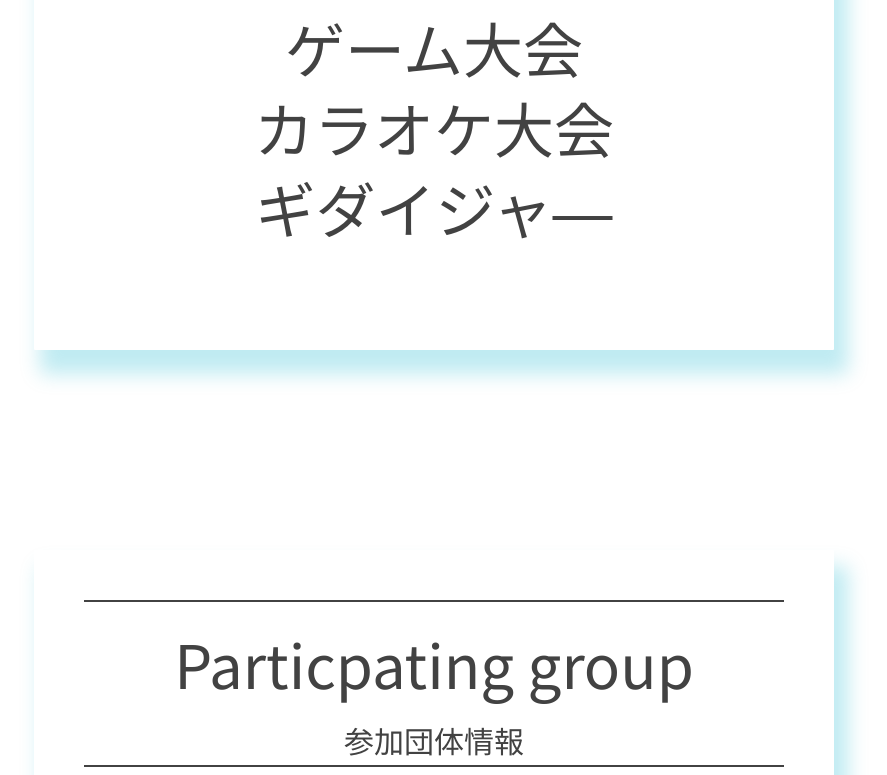
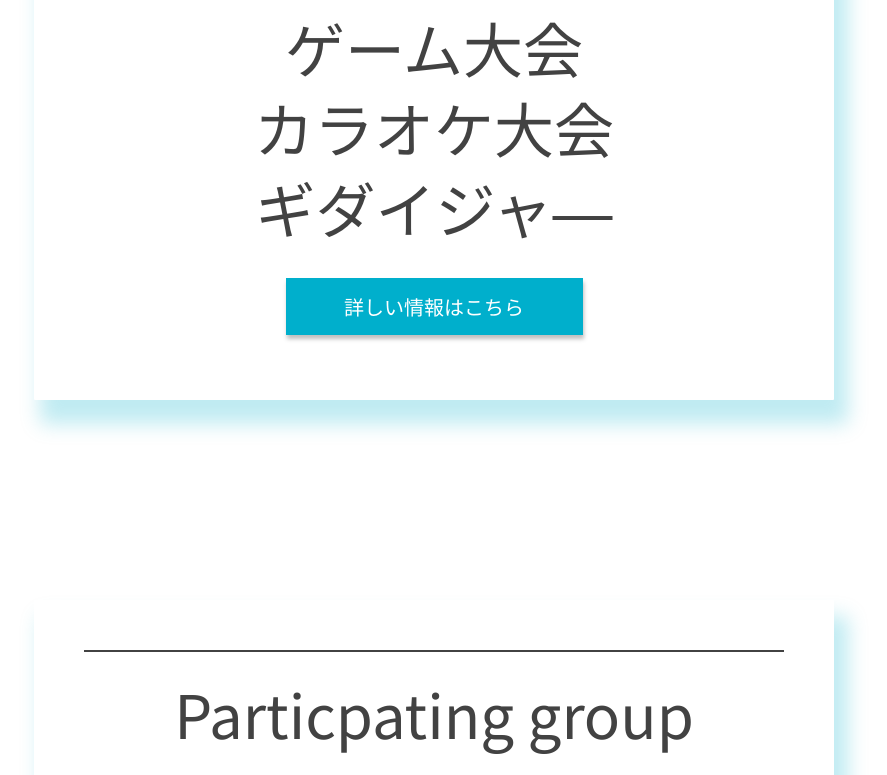
Before and after one commit to NUTFes/HomePage2022, a Next.js app: page / in a window 1280 px wide. Shown: the part 2710-3485 px from the top of the page, without its empty margins (206-1093 px from the left). Built offline with nearby package versions, Linux system fonts and the light colour scheme.

Commit message:
[WIP] Event informartion ボタン作成

```diff
--- a/src/components/common/Event_info/Event_info.module.css
+++ b/src/components/common/Event_info/Event_info.module.css
@@ -5,7 +5,7 @@
   background: #FFFFFF;
   box-shadow: 0px 4px 4px 1px rgba(0, 175, 204, 0.25);
   width: 33rem;
-  height: 31rem;
+  height: 35rem;
   -top: 20%;
   padding-top: 2rem;
 }
@@ -14,6 +14,22 @@
   text-align: center;
 }
 
+.button {
+  display: flex;
+  align-items: center;
+  justify-content: center;
+  width: 297px;
+  height: 57px;
+  margin: auto;
+  margin-top: 3.1rem;
+  margin-bottom: 7rem;
+  font-weight: 400;
+  font-size: 20px;
+  line-height: 29px;
+  box-shadow: 1px 4px 4px rgba(0, 0, 0, 0.25);
+  color: #FFFFFF;
+  background-color: #00AFCC;
+}
 
 @media screen and (min-width: 960px)
 {
@@ -23,7 +39,7 @@
     background: #FFFFFF;
     box-shadow: 10px 20px 20px 4px rgba(0, 175, 204, 0.25);
     width: 80rem;
-    height: 80rem;
+    height: 85rem;
     -top: -20%;
     padding-top: 5rem;
     margin-bottom: 20rem;
--- a/src/components/common/Event_info/Event_info.tsx
+++ b/src/components/common/Event_info/Event_info.tsx
@@ -7,7 +7,7 @@ const Event_info: FC = () => {
     <div>
        <div className={s.center}>
         <div className={s.card}>
-        <hr className={g.border}></hr>
+          <hr className={g.border}></hr>
             <p id="event" className={g.bigfont1}>Event information</p>
             <p className={g.bigfont2}>技大祭企画情報</p>
           <hr className={g.border}></hr>
@@ -17,6 +17,9 @@ const Event_info: FC = () => {
           <p className={g.bigfont4}>ゲーム大会</p>
           <p className={g.bigfont4}>カラオケ大会</p>
           <p className={g.bigfont4}>ギダイジャ―</p>
+          <div className={s.bottom}>
+            <a href="http://localhost:8080/planning_infor" className={s.button} >詳しい情報はこちら</a>
+          </div>
         </div>
        </div>
     </div>
```
